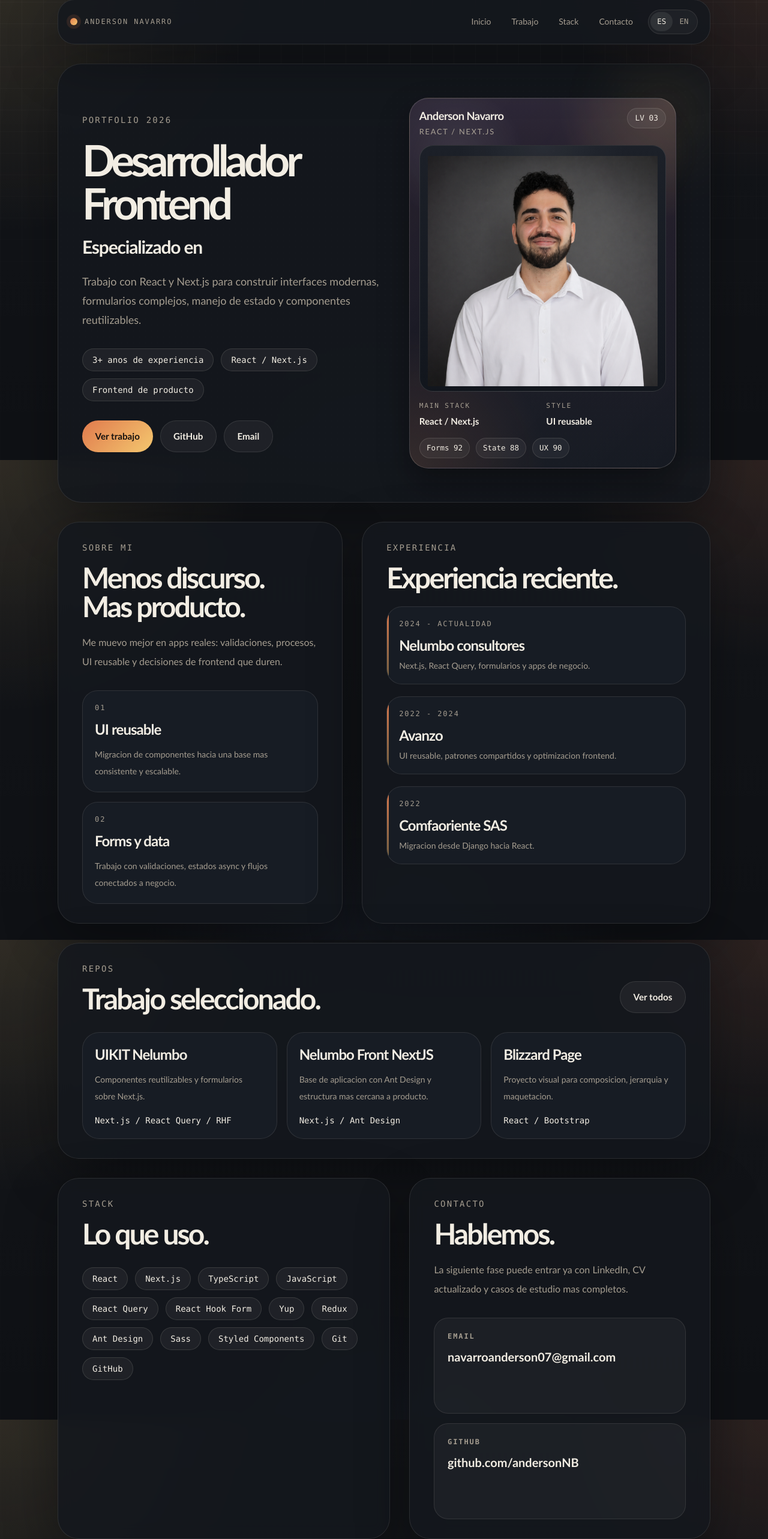
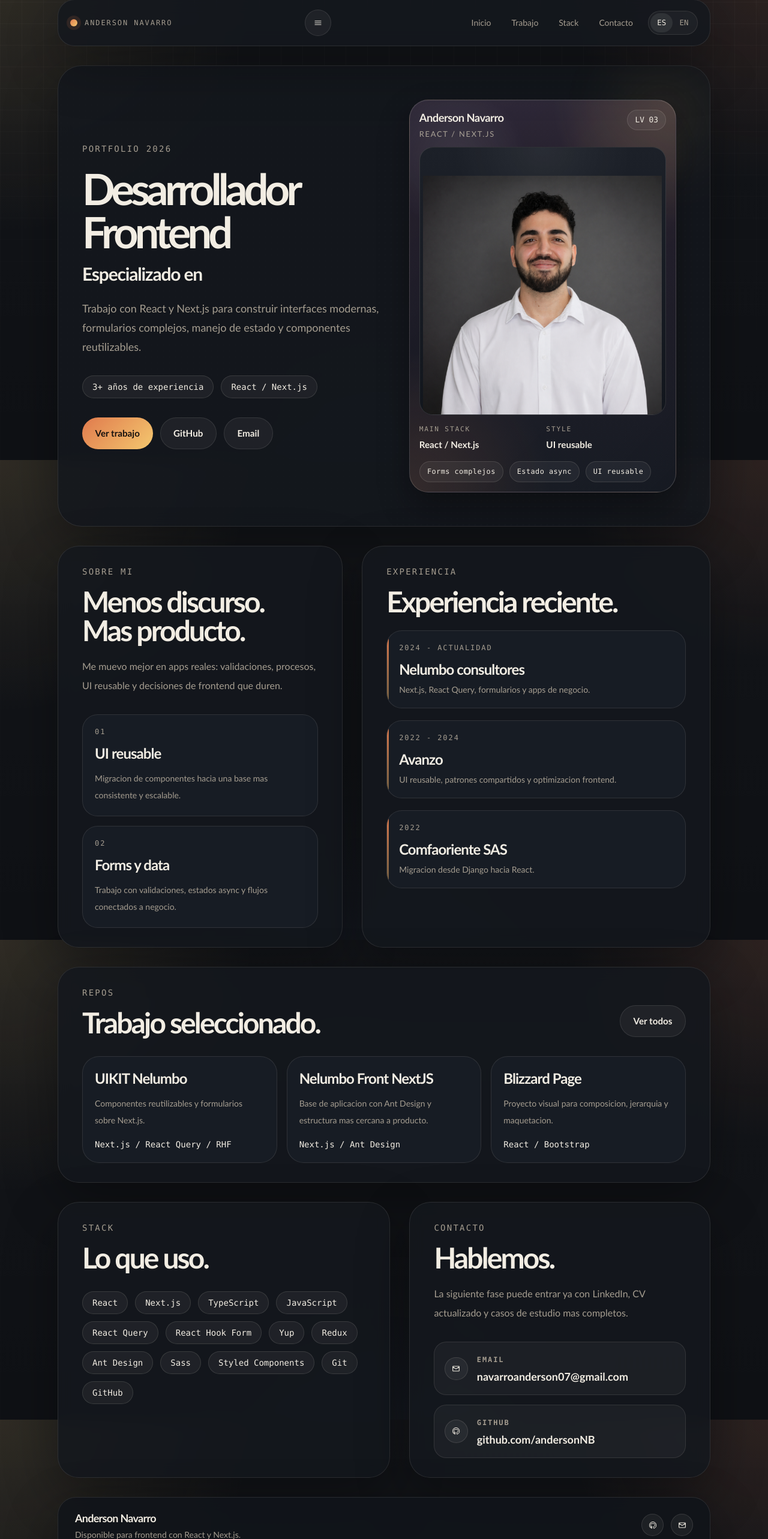
Before and after one commit to andersonNB/anderson-portfolio, a Next.js app: page / in a window 1280 px wide. Shown: the part 33-2599 px from the top of the page at 60% size. Built offline with nearby package versions, Linux system fonts and the light colour scheme.

Commit message:
feat: polish hero and mobile navigation

```diff
--- a/src/app/globals.css
+++ b/src/app/globals.css
@@ -141,6 +141,22 @@ a {
   border-color: var(--line);
   background: rgba(255, 255, 255, 0.06);
   color: var(--foreground);
+}
+
+.menu-toggle {
+  display: inline-flex;
+  align-items: center;
+  justify-content: center;
+  border: 1px solid var(--line);
+  border-radius: 999px;
+  background: rgba(255, 255, 255, 0.05);
+  width: 2.75rem;
+  height: 2.75rem;
+  color: var(--foreground);
+}
+
+.mobile-menu {
+  animation: mobile-menu-enter 160ms ease-out;
 }
 
 .locale-switch {
@@ -330,7 +346,7 @@ a {
 
 .collector-art {
   position: relative;
-  aspect-ratio: 1 / 1;
+  aspect-ratio: 0.92 / 1;
   margin-inline: 1rem;
   overflow: hidden;
   border: 1px solid rgba(255, 245, 230, 0.12);
@@ -343,8 +359,8 @@ a {
 
 .collector-image {
   object-fit: contain;
-  object-position: center;
-  padding: 0.6rem 0.8rem 0;
+  object-position: center bottom;
+  padding: 0.35rem 0.35rem 0;
 }
 
 .collector-meta {
@@ -383,15 +399,33 @@ a {
   border: 1px solid rgba(255, 245, 230, 0.12);
   border-radius: 999px;
   background: rgba(255, 255, 255, 0.05);
-  padding: 0.42rem 0.7rem;
+  padding: 0.48rem 0.76rem;
   font-family: "Consolas", "Courier New", monospace;
-  font-size: 0.78rem;
+  font-size: 0.74rem;
+  letter-spacing: 0.04em;
 }
 
 .typewriter-word {
+  display: inline-grid;
+  align-items: center;
+  color: var(--accent-soft);
+}
+
+.typewriter-sizer,
+.typewriter-active {
+  grid-area: 1 / 1;
+}
+
+.typewriter-sizer {
+  visibility: hidden;
+  pointer-events: none;
+  white-space: pre;
+}
+
+.typewriter-active {
   display: inline-flex;
   align-items: center;
-  min-width: 8ch;
+  white-space: nowrap;
   color: var(--accent-soft);
 }
 
@@ -443,14 +477,50 @@ a {
 }
 
 .contact-card {
-  min-height: 10rem;
-  flex-direction: column;
-  align-items: flex-start;
+  width: 100%;
+  min-height: 0;
   justify-content: flex-start;
+  gap: 0.95rem;
   border: 1px solid var(--line);
-  border-radius: 1.5rem;
+  border-radius: 1.3rem;
   background: rgba(255, 255, 255, 0.04);
-  padding: 1.35rem;
+  padding: 1rem 1.05rem;
+}
+
+.contact-icon-shell,
+.footer-icon-link {
+  display: inline-flex;
+  align-items: center;
+  justify-content: center;
+  border: 1px solid rgba(255, 245, 230, 0.12);
+  border-radius: 999px;
+  background: rgba(255, 255, 255, 0.05);
+  color: var(--foreground);
+}
+
+.contact-icon-shell {
+  width: 2.4rem;
+  height: 2.4rem;
+  flex: 0 0 auto;
+}
+
+.footer-shell {
+  background: rgba(17, 20, 26, 0.9);
+}
+
+.footer-icon-link {
+  width: 2.3rem;
+  height: 2.3rem;
+  transition:
+    transform 180ms ease,
+    border-color 180ms ease,
+    background-color 180ms ease;
+}
+
+.footer-icon-link:hover {
+  transform: translateY(-2px);
+  border-color: rgba(244, 200, 111, 0.25);
+  background: rgba(255, 255, 255, 0.08);
 }
 
 @media (max-width: 768px) {
@@ -463,8 +533,12 @@ a {
     margin-inline: auto;
   }
 
-  .contact-card {
-    min-height: auto;
+  .collector-art {
+    aspect-ratio: 0.95 / 1.08;
+  }
+
+  .collector-image {
+    padding-inline: 0.2rem;
   }
 }
 
@@ -501,3 +575,15 @@ a {
     opacity: 0;
   }
 }
+
+@keyframes mobile-menu-enter {
+  from {
+    opacity: 0;
+    transform: translateY(-6px);
+  }
+
+  to {
+    opacity: 1;
+    transform: translateY(0);
+  }
+}
--- a/src/components/home/home-page.tsx
+++ b/src/components/home/home-page.tsx
@@ -5,6 +5,7 @@ import { useState } from "react";
 import { AboutWorkSection } from "@/components/home/about-work-section";
 import { HeroSection } from "@/components/home/hero-section";
 import { SelectedWorkSection } from "@/components/home/selected-work-section";
+import { SiteFooter } from "@/components/home/site-footer";
 import { SiteHeader } from "@/components/home/site-header";
 import { StackContactSection } from "@/components/home/stack-contact-section";
 import type { Locale } from "@/types/portfolio";
@@ -22,6 +23,7 @@ export function HomePage() {
       <AboutWorkSection />
       <SelectedWorkSection />
       <StackContactSection />
+      <SiteFooter />
     </NextIntlClientProvider>
   );
 }
--- /dev/null
+++ b/src/components/home/site-footer.tsx
@@ -0,0 +1,41 @@
+import { GitHubIcon, MailIcon } from "@/components/ui/icons";
+import { useTranslations } from "next-intl";
+
+export function SiteFooter() {
+  const t = useTranslations("Footer");
+  const year = new Date().getFullYear();
+
+  return (
+    <footer className="section-card footer-shell rounded-[1.9rem] px-5 py-5 md:px-7">
+      <div className="flex flex-col gap-4 md:flex-row md:items-center md:justify-between">
+        <div>
+          <p className="text-lg font-semibold tracking-[-0.04em]">Anderson Navarro</p>
+          <p className="mt-1 text-sm text-[var(--muted)]">{t("status")}</p>
+        </div>
+
+        <div className="flex items-center gap-3">
+          <a
+            aria-label="GitHub"
+            className="footer-icon-link"
+            href="https://github.com/andersonNB"
+            rel="noreferrer"
+            target="_blank"
+          >
+            <GitHubIcon className="h-4 w-4" />
+          </a>
+          <a
+            aria-label="Email"
+            className="footer-icon-link"
+            href="mailto:navarroanderson07@gmail.com"
+          >
+            <MailIcon className="h-4 w-4" />
+          </a>
+        </div>
+      </div>
+
+      <div className="mt-4 border-t border-[var(--line)] pt-4 text-sm text-[var(--muted)]">
+        <p>{t("copyright")} {year}</p>
+      </div>
+    </footer>
+  );
+}
--- a/src/components/home/site-header.tsx
+++ b/src/components/home/site-header.tsx
@@ -1,3 +1,5 @@
+import { useState } from "react";
+import { CloseIcon, MenuIcon } from "@/components/ui/icons";
 import { useTranslations } from "next-intl";
 import type { Locale } from "@/types/portfolio";
 
@@ -8,6 +10,7 @@ type SiteHeaderProps = {
 
 export function SiteHeader({ locale, onLocaleChange }: SiteHeaderProps) {
   const t = useTranslations("SiteHeader");
+  const [isMenuOpen, setIsMenuOpen] = useState(false);
   const navigation = [
     { label: t("navigation.home"), href: "#inicio" },
     { label: t("navigation.work"), href: "#trabajo" },
@@ -17,7 +20,7 @@ export function SiteHeader({ locale, onLocaleChange }: SiteHeaderProps) {
 
   return (
     <header className="section-card sticky top-4 z-20 rounded-[1.75rem] px-5 py-4 backdrop-blur">
-      <div className="flex flex-col gap-4 md:flex-row md:items-center md:justify-between">
+      <div className="flex items-center justify-between gap-4">
         <a href="#inicio" className="flex items-center gap-3">
           <span className="accent-dot" />
           <div>
@@ -25,7 +28,17 @@ export function SiteHeader({ locale, onLocaleChange }: SiteHeaderProps) {
           </div>
         </a>
 
-        <div className="flex flex-wrap items-center gap-3 text-sm text-[var(--muted)]">
+        <button
+          type="button"
+          aria-expanded={isMenuOpen}
+          aria-label={isMenuOpen ? t("close") : t("menu")}
+          className="menu-toggle md:hidden"
+          onClick={() => setIsMenuOpen((current) => !current)}
+        >
+          {isMenuOpen ? <CloseIcon className="h-4 w-4" /> : <MenuIcon className="h-4 w-4" />}
+        </button>
+
+        <div className="hidden items-center gap-3 text-sm text-[var(--muted)] md:flex">
           <nav className="flex flex-wrap gap-2">
             {navigation.map((item) => (
               <a
@@ -56,6 +69,48 @@ export function SiteHeader({ locale, onLocaleChange }: SiteHeaderProps) {
           </div>
         </div>
       </div>
+
+      {isMenuOpen ? (
+        <div className="mobile-menu mt-4 border-t border-[var(--line)] pt-4 md:hidden">
+          <nav className="flex flex-col gap-2 text-sm text-[var(--muted)]">
+            {navigation.map((item) => (
+              <a
+                key={item.label}
+                href={item.href}
+                className="retro-link rounded-2xl px-4 py-3 transition-colors"
+                onClick={() => setIsMenuOpen(false)}
+              >
+                {item.label}
+              </a>
+            ))}
+          </nav>
+
+          <div className="mt-4">
+            <div className="locale-switch">
+              <button
+                type="button"
+                className={locale === "es" ? "locale-active" : ""}
+                onClick={() => {
+                  onLocaleChange("es");
+                  setIsMenuOpen(false);
+                }}
+              >
+                ES
+              </button>
+              <button
+                type="button"
+                className={locale === "en" ? "locale-active" : ""}
+                onClick={() => {
+                  onLocaleChange("en");
+                  setIsMenuOpen(false);
+                }}
+              >
+                EN
+              </button>
+            </div>
+          </div>
+        </div>
+      ) : null}
     </header>
   );
 }
--- a/src/components/home/stack-contact-section.tsx
+++ b/src/components/home/stack-contact-section.tsx
@@ -1,4 +1,5 @@
 import { SectionTitle } from "@/components/ui/section-title";
+import { GitHubIcon, MailIcon } from "@/components/ui/icons";
 import { useTranslations } from "next-intl";
 
 export function StackContactSection() {
@@ -29,10 +30,17 @@ export function StackContactSection() {
 
         <div className="mt-8 grid gap-4">
           <a className="contact-card" href="mailto:navarroanderson07@gmail.com">
-            <span className="eyebrow text-xs text-[var(--muted)]">
-              {contact("emailLabel")}
+            <span className="contact-icon-shell">
+              <MailIcon className="h-4 w-4" />
             </span>
-            <span className="mt-3 text-xl font-semibold">navarroanderson07@gmail.com</span>
+            <span>
+              <span className="eyebrow text-xs text-[var(--muted)]">
+                {contact("emailLabel")}
+              </span>
+              <span className="mt-1 block text-base font-semibold md:text-lg">
+                navarroanderson07@gmail.com
+              </span>
+            </span>
           </a>
 
           <a
@@ -41,10 +49,17 @@ export function StackContactSection() {
             target="_blank"
             rel="noreferrer"
           >
-            <span className="eyebrow text-xs text-[var(--muted)]">
-              {contact("githubLabel")}
+            <span className="contact-icon-shell">
+              <GitHubIcon className="h-4 w-4" />
             </span>
-            <span className="mt-3 text-xl font-semibold">github.com/andersonNB</span>
+            <span>
+              <span className="eyebrow text-xs text-[var(--muted)]">
+                {contact("githubLabel")}
+              </span>
+              <span className="mt-1 block text-base font-semibold md:text-lg">
+                github.com/andersonNB
+              </span>
+            </span>
           </a>
         </div>
       </article>
--- a/src/components/typewriter-skills.tsx
+++ b/src/components/typewriter-skills.tsx
@@ -1,6 +1,6 @@
 "use client";
 
-import { useEffect, useState } from "react";
+import { useEffect, useMemo, useState } from "react";
 
 const TYPING_SPEED = 85;
 const DELETING_SPEED = 45;
@@ -14,6 +14,10 @@ export function TypewriterSkills({ words }: TypewriterSkillsProps) {
   const [skillIndex, setSkillIndex] = useState(0);
   const [displayed, setDisplayed] = useState("");
   const [isDeleting, setIsDeleting] = useState(false);
+  const widestWord = useMemo(
+    () => words.reduce((widest, current) => (current.length > widest.length ? current : widest), ""),
+    [words],
+  );
 
   useEffect(() => {
     const currentSkill = words[skillIndex];
@@ -46,8 +50,13 @@ export function TypewriterSkills({ words }: TypewriterSkillsProps) {
 
   return (
     <span className="typewriter-word">
-      {displayed}
-      <span className="typewriter-caret" aria-hidden="true" />
+      <span className="typewriter-sizer" aria-hidden="true">
+        {widestWord}
+      </span>
+      <span className="typewriter-active">
+        {displayed}
+        <span className="typewriter-caret" aria-hidden="true" />
+      </span>
     </span>
   );
 }
--- /dev/null
+++ b/src/components/ui/icons.tsx
@@ -0,0 +1,81 @@
+type IconProps = {
+  className?: string;
+};
+
+export function MailIcon({ className }: IconProps) {
+  return (
+    <svg
+      aria-hidden="true"
+      className={className}
+      fill="none"
+      viewBox="0 0 24 24"
+      xmlns="http://www.w3.org/2000/svg"
+    >
+      <path
+        d="M4 7.5 10.94 12c.66.43 1.46.43 2.12 0L20 7.5M5.2 18h13.6c.66 0 1.2-.54 1.2-1.2V7.2c0-.66-.54-1.2-1.2-1.2H5.2C4.54 6 4 6.54 4 7.2v9.6c0 .66.54 1.2 1.2 1.2Z"
+        stroke="currentColor"
+        strokeLinecap="round"
+        strokeLinejoin="round"
+        strokeWidth="1.7"
+      />
+    </svg>
+  );
+}
+
+export function GitHubIcon({ className }: IconProps) {
+  return (
+    <svg
+      aria-hidden="true"
+      className={className}
+      fill="none"
+      viewBox="0 0 24 24"
+      xmlns="http://www.w3.org/2000/svg"
+    >
+      <path
+        d="M12 3.75a8.25 8.25 0 0 0-2.61 16.08c.41.08.56-.18.56-.4v-1.57c-2.28.5-2.76-.97-2.76-.97-.38-.96-.92-1.21-.92-1.21-.75-.51.06-.5.06-.5.83.06 1.27.85 1.27.85.74 1.26 1.95.9 2.43.68.07-.54.29-.9.52-1.1-1.82-.2-3.73-.91-3.73-4.06 0-.9.32-1.63.84-2.2-.08-.2-.36-1.02.08-2.12 0 0 .69-.22 2.26.84a7.7 7.7 0 0 1 4.12 0c1.57-1.06 2.26-.84 2.26-.84.44 1.1.16 1.92.08 2.12.52.57.84 1.3.84 2.2 0 3.16-1.92 3.86-3.75 4.05.3.26.56.77.56 1.56v2.31c0 .22.15.48.57.4A8.25 8.25 0 0 0 12 3.75Z"
+        stroke="currentColor"
+        strokeLinecap="round"
+        strokeLinejoin="round"
+        strokeWidth="1.5"
+      />
+    </svg>
+  );
+}
+
+export function MenuIcon({ className }: IconProps) {
+  return (
+    <svg
+      aria-hidden="true"
+      className={className}
+      fill="none"
+      viewBox="0 0 24 24"
+      xmlns="http://www.w3.org/2000/svg"
+    >
+      <path
+        d="M4.5 7.5h15M4.5 12h15M4.5 16.5h15"
+        stroke="currentColor"
+        strokeLinecap="round"
+        strokeWidth="1.8"
+      />
+    </svg>
+  );
+}
+
+export function CloseIcon({ className }: IconProps) {
+  return (
+    <svg
+      aria-hidden="true"
+      className={className}
+      fill="none"
+      viewBox="0 0 24 24"
+      xmlns="http://www.w3.org/2000/svg"
+    >
+      <path
+        d="m6 6 12 12M18 6 6 18"
+        stroke="currentColor"
+        strokeLinecap="round"
+        strokeWidth="1.8"
+      />
+    </svg>
+  );
+}
--- a/src/messages/en.json
+++ b/src/messages/en.json
@@ -1,6 +1,8 @@
 {
   "SiteHeader": {
     "name": "Anderson Navarro",
+    "menu": "Menu",
+    "close": "Close",
     "navigation": {
       "home": "Home",
       "work": "Work",
@@ -30,7 +32,7 @@
       "mainStack": "React / Next.js",
       "style": "Reusable UI"
     },
-    "stats": ["Forms 92", "State 88", "UX 90"]
+    "stats": ["Complex forms", "Async state", "Reusable UI"]
   },
   "About": {
     "eyebrow": "About",
@@ -120,5 +122,9 @@
     "description": "The next phase can already include LinkedIn, an updated CV, and deeper case studies.",
     "emailLabel": "Email",
     "githubLabel": "GitHub"
+  },
+  "Footer": {
+    "status": "Available for frontend work with React and Next.js.",
+    "copyright": "Built by Anderson Navarro."
   }
 }
--- a/src/messages/es.json
+++ b/src/messages/es.json
@@ -1,6 +1,8 @@
 {
   "SiteHeader": {
     "name": "Anderson Navarro",
+    "menu": "Menu",
+    "close": "Cerrar",
     "navigation": {
       "home": "Inicio",
       "work": "Trabajo",
@@ -14,7 +16,7 @@
     "typedPrefix": "Especializado en",
     "typedWords": ["React", "Next.js", "Redux", "TypeScript"],
     "description": "Trabajo con React y Next.js para construir interfaces modernas, formularios complejos, manejo de estado y componentes reutilizables.",
-    "facts": ["3+ anos de experiencia", "React / Next.js", "Frontend de producto"],
+    "facts": ["3+ años de experiencia", "React / Next.js"],
     "ctaWork": "Ver trabajo",
     "ctaEmail": "Email"
   },
@@ -30,7 +32,7 @@
       "mainStack": "React / Next.js",
       "style": "UI reusable"
     },
-    "stats": ["Forms 92", "State 88", "UX 90"]
+    "stats": ["Forms complejos", "Estado async", "UI reusable"]
   },
   "About": {
     "eyebrow": "Sobre mi",
@@ -120,5 +122,9 @@
     "description": "La siguiente fase puede entrar ya con LinkedIn, CV actualizado y casos de estudio mas completos.",
     "emailLabel": "Email",
     "githubLabel": "GitHub"
+  },
+  "Footer": {
+    "status": "Disponible para frontend con React y Next.js.",
+    "copyright": "Hecho por Anderson Navarro."
   }
 }
```
